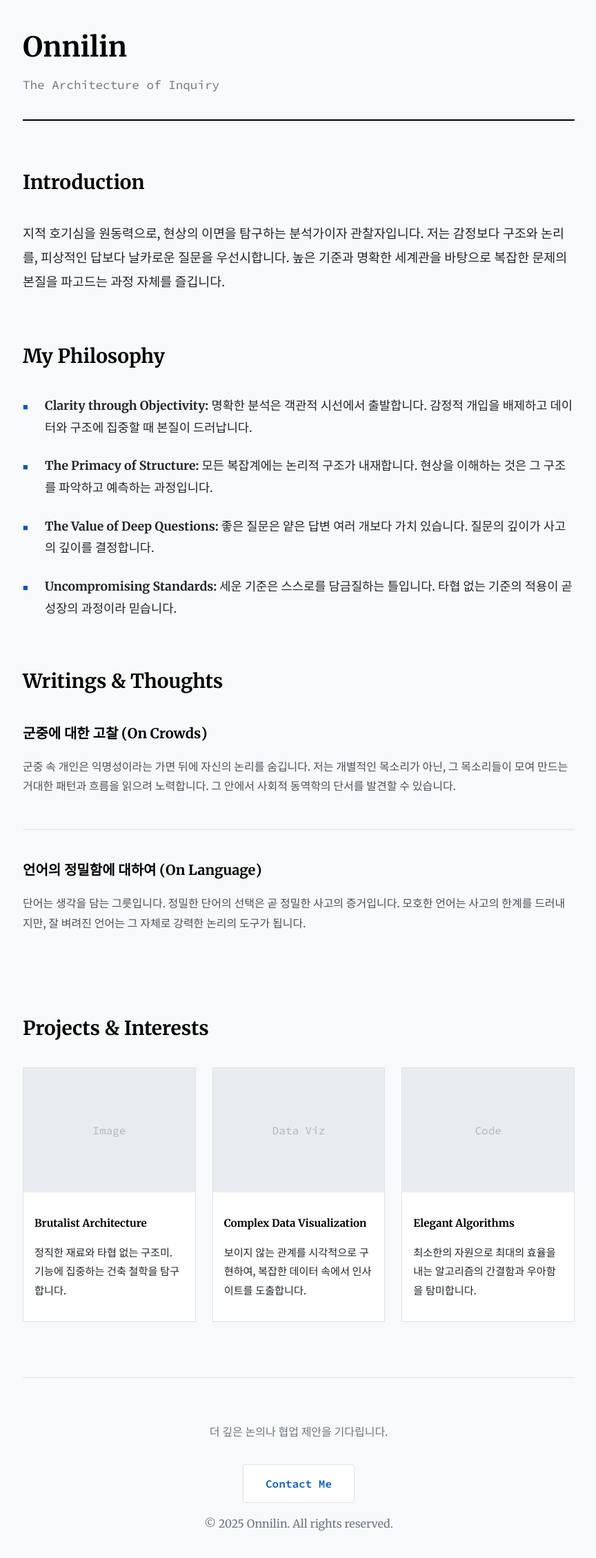
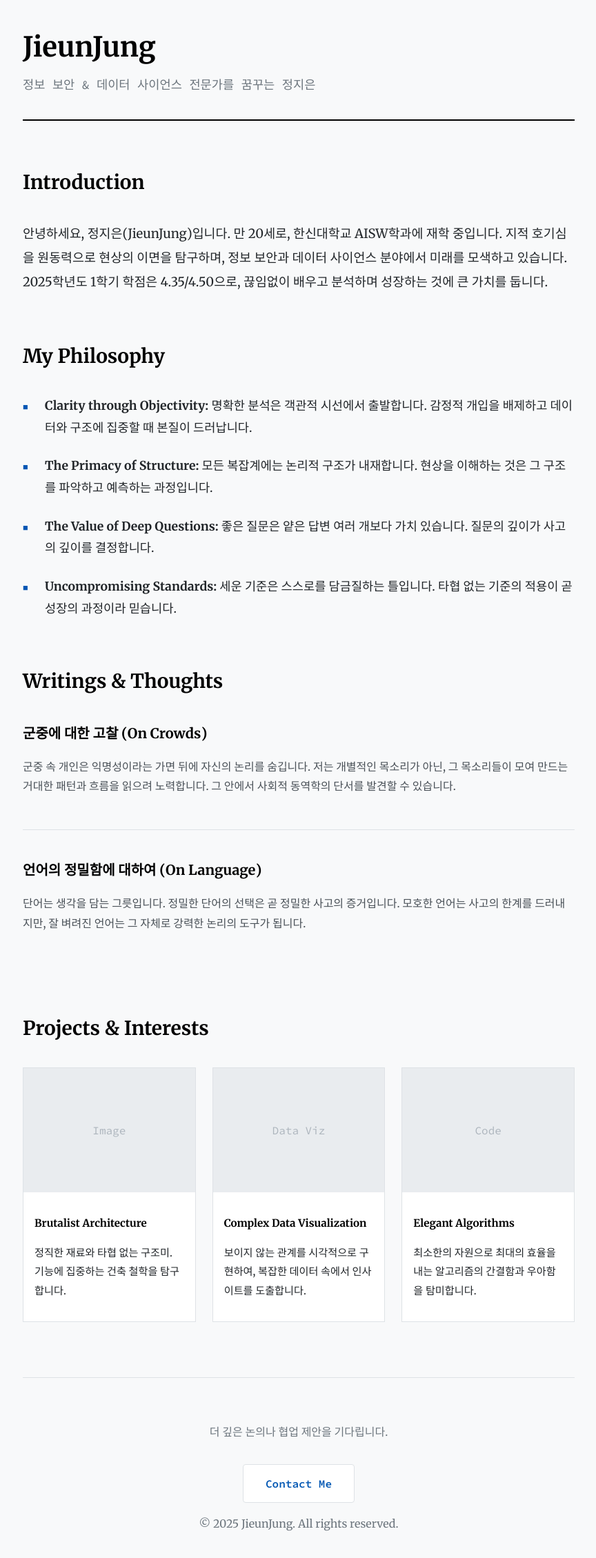
Before and after one commit to onnilin-gif/onnilin-git, a plain HTML site: page index.html in a window 1280 px wide. Shown: the whole page at 69% size, without its empty margins (207-1071 px from the left). Drawn offline with Linux system fonts and the light colour scheme.

Commit message:
feat: Update introduction page with JieunJung's personal details
Integrated JieunJung's name, university, department, career interests, age, GPA, and contact email into the introduction page.
- Updated header title and tagline.
- Rewrote the introductory summary to include personal background and academic achievements.
- Changed contact email to `jieunjungbein@gmail.com`.
- Updated footer copyright information.

```diff
--- a/index.html
+++ b/index.html
@@ -3,7 +3,7 @@
 <head>
     <meta charset="UTF-8">
     <meta name="viewport" content="width=device-width, initial-scale=1.0">
-    <title>Onnilin | Analyst, Observer</title>
+    <title>JieunJung | Information Security & Data Science</title>
     <link rel="stylesheet" href="style.css">
 </head>
 <body>
@@ -11,15 +11,15 @@
 <div class="container">
 
     <header>
-        <h1>Onnilin</h1>
-        <p>The Architecture of Inquiry</p>
+        <h1>JieunJung</h1>
+        <p>정보 보안 & 데이터 사이언스 전문가를 꿈꾸는 정지은</p>
     </header>
 
     <main>
         <section id="intro">
             <h2>Introduction</h2>
             <p class="summary">
-                지적 호기심을 원동력으로, 현상의 이면을 탐구하는 분석가이자 관찰자입니다. 저는 감정보다 구조와 논리를, 피상적인 답보다 날카로운 질문을 우선시합니다. 높은 기준과 명확한 세계관을 바탕으로 복잡한 문제의 본질을 파고드는 과정 자체를 즐깁니다.
+                안녕하세요, 정지은(JieunJung)입니다. 만 20세로, 한신대학교 AISW학과에 재학 중입니다. 지적 호기심을 원동력으로 현상의 이면을 탐구하며, 정보 보안과 데이터 사이언스 분야에서 미래를 모색하고 있습니다. 2025학년도 1학기 학점은 4.35/4.50으로, 끊임없이 배우고 분석하며 성장하는 것에 큰 가치를 둡니다.
             </p>
         </section>
 
@@ -76,9 +76,9 @@
     <footer>
         <section id="contact">
             <p>더 깊은 논의나 협업 제안을 기다립니다.</p>
-            <a href="mailto:onnilin@gmail.com" class="contact-link">Contact Me</a>
+            <a href="mailto:jieunjungbein@gmail.com" class="contact-link">Contact Me</a>
         </section>
-        <p class="copyright">&copy; 2025 Onnilin. All rights reserved.</p>
+        <p class="copyright">&copy; 2025 JieunJung. All rights reserved.</p>
     </footer>
 
 </div>
```
